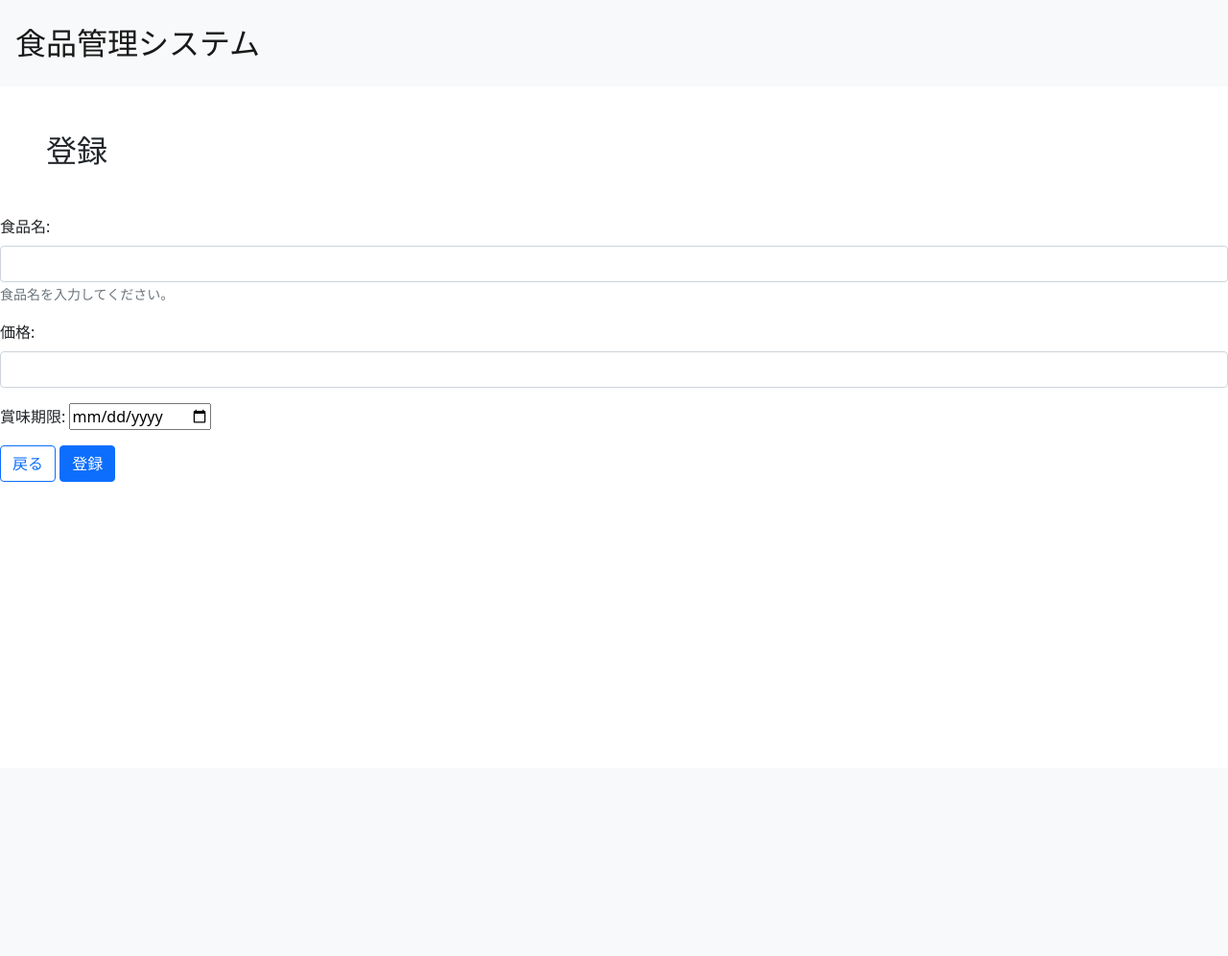
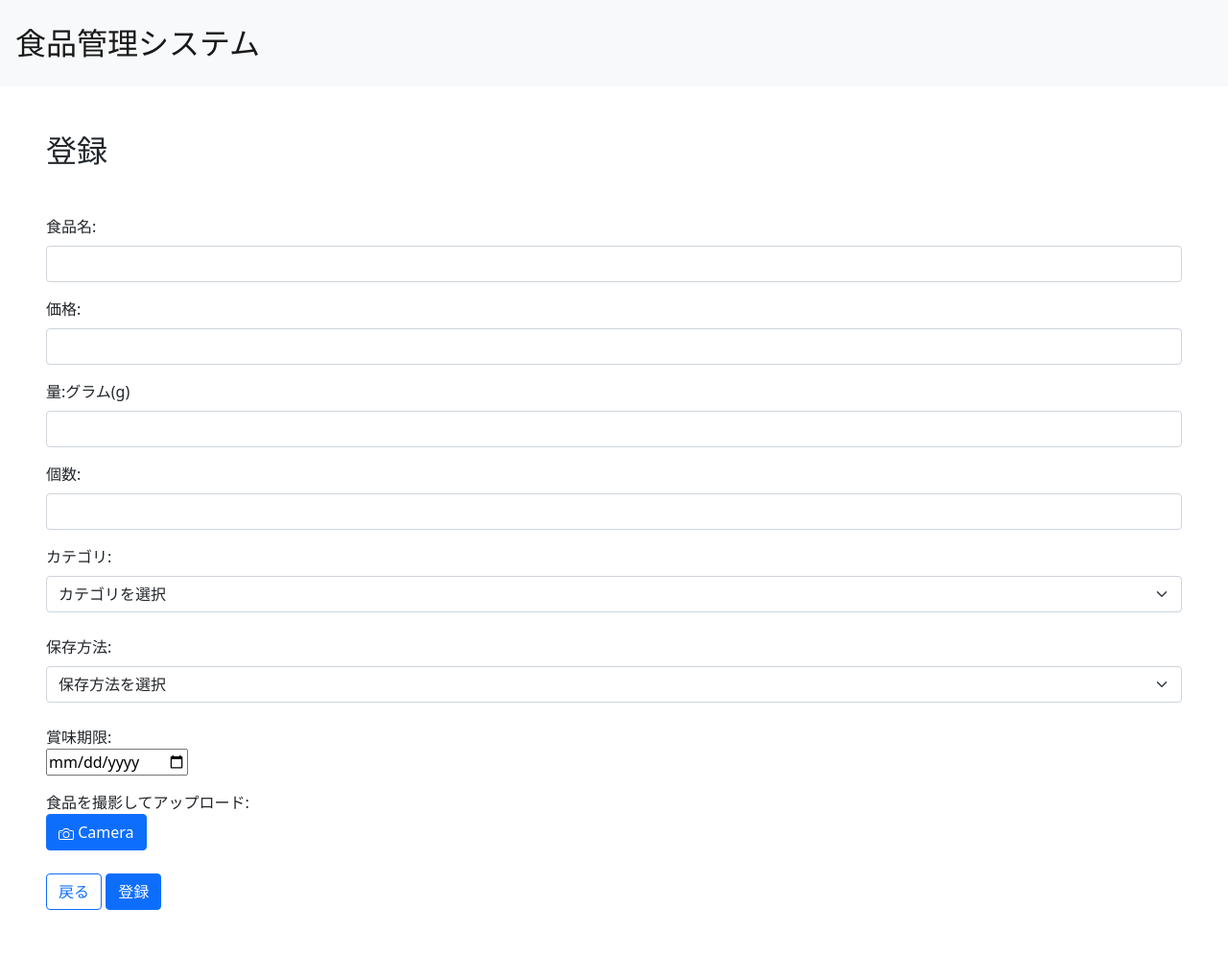
Before and after one commit to carlos-paniagua/app, a Flask app: page /create in a window 1280 px wide. Shown: the whole page at 96% size. Before the commit the page ends 502 px from the top, so only its background shows below. Run offline with Flask 3, Linux system fonts and the light colour scheme; some libraries are stand-ins or nearby versions.

Commit message:
カメラ撮影の準備

```diff
--- a/app.py
+++ b/app.py
@@ -6,7 +6,7 @@ from datetime import datetime, date
 
 app = Flask(__name__)
 app.config['SQLALCHEMY_DATABASE_URI'] = 'sqlite:///food.db' #データベースURI設定
-app.config['SQLALCHEMY_TRACK_MODIFICATIONS'] = False
+app.config['SQLALCHEMY_TRACK_MODIFICATIONS'] = True
 app.config['SQLALCHEMY_ECHO']=True
 db = SQLAlchemy(app)
 bootstrap = Bootstrap(app)
@@ -19,8 +19,9 @@ class Post(db.Model): #データベースのテーブル設定
     weight = db.Column(db.Integer)
     count = db.Column(db.Integer)
     due = db.Column(db.DateTime,nullable=False)
-    category = db.Column(db.String(30),nullable=False)
+    category = db.Column(db.String(30))
     save_type = db.Column(db.String(30))
+    # image_path = db.Column(db.String(200))
 
 @app.route('/', methods=['GET', 'POST'])
 def index():
@@ -40,9 +41,16 @@ def index():
         due = request.form.get("due")
         category = request.form.get("category")
         save_type = request.form.get("save_type")
+        # image = request.files('image')
+
+        # 画像を保存するパスを作成
+        image_path = 'static/images/' + image.filename
+
+        # 画像を指定のパスに保存
+        image.save(image_path)
 
         due = datetime.strptime(due,"%Y-%m-%d")
-        new_post = Post(food_name=food_name,cost=cost,due=due)
+        new_post = Post(food_name=food_name,cost=cost,weight=weight,count=count,due=due,category=category,save_type=save_type)#image_path=image_path
 
         db.session.add(new_post) #内容を追加
         db.session.commit() #反映
@@ -83,5 +91,9 @@ def update(id):
         return redirect("/")
 
 if __name__ == "__main__":
-    app.run(debug=False)
+    app.run(debug=True)
     app.run(host='0.0.0.0', port=5000)
+
+# from app import app,db
+# with app.app_context():
+#     db.create_all()
--- a/templates/base.html
+++ b/templates/base.html
@@ -6,9 +6,6 @@
     <meta name="description" content="">
     <meta name="viewport" content="width=device-width, initial-scale=1.0">
     <link rel="stylesheet" href="{{url_for('static', filename='css/bootstrap.min.css')}}">
-    <!-- <link rel="stylesheet" type="text/css" href="../bootstrap-datepicker-1.9.0-dist/css/bootstrap-datepicker.min.css">
-    <script type="text/javascript" src="../bootstrap-datepicker-1.9.0-dist/js/bootstrap-datepicker.min.js"></script>
-    <script type="text/javascript" src="../bootstrap-datepicker-1.9.0-dist/locales/bootstrap-datepicker.ja.min.js"></script> -->
     <title>ホーム</title>
     {% block head %}{% endblock %}
 </head>
--- a/templates/create.html
+++ b/templates/create.html
@@ -3,31 +3,59 @@
 
 {% block body %}
 <h2 class="m-5">登録</h2>
-<form class="m-5" action="/" method='POST'></form>
+<form class="m-5" action="/" method='POST'>
     <div class="form-group pb-3">
       <label for="food_name" class="form-label">食品名:</label>
-      <input type="text" class="form-control" name="food_name" aria-describedby="title-help">
-      <small id="title-help" class="form-text text-muted">食品名を入力してください。</small>
+      <input type="text" class="form-control" name="food_name">
     </div>
     <div class="form-group pb-3">
       <label for="cost" class="form-label">価格:</label>
       <input type="text"  class="form-control" name="cost">
     </div>
     <div class="form-group pb-3">
+      <label for="weight" class="form-label">量:グラム(g)</label>
+      <input type="text"  class="form-control" name="weight">
+    </div>
+    <div class="form-group pb-3">
+      <label for="count" class="form-label">個数:</label>
+      <input type="text"  class="form-control" name="count">
+    </div>
+    <label for="category" class="form-label">カテゴリ:</label>
+    <select class="form-select" aria-label="Default select example" name="category">
+      <option selected>カテゴリを選択</option>
+      <option value="野菜">野菜</option>
+      <option value="果実">果実</option>
+      <option value="肉類">肉類</option>
+      <option value="乳製品">乳製品</option>
+      <option value="その他">その他</option>
+    </select>
+    <br>
+    <label for="save_type" class="form-label">保存方法:</label>
+    <select class="form-select" aria-label="Default select example" name="save_type">
+      <option selected>保存方法を選択</option>
+      <option value="冷蔵">冷蔵</option>
+      <option value="冷凍">冷凍</option>
+      <option value="常温">常温</option>
+    </select>
+    <br>
+    <div class="form-group pb-3">
       <label for="due">賞味期限:</label>
+      <br>
       <input type="date" name="due" required>
     </div>
+
+    <label for="upload">食品を撮影してアップロード:</label>
+    <br>
+    <button id="upload" type="button" class="btn btn-primary" name="image" accept="image/*" capture="camera">
+      <svg xmlns="http://www.w3.org/2000/svg" width="16" height="16" fill="currentColor" class="bi bi-camera" viewBox="0 0 16 16">
+        <path d="M15 12a1 1 0 0 1-1 1H2a1 1 0 0 1-1-1V6a1 1 0 0 1 1-1h1.172a3 3 0 0 0 2.12-.879l.83-.828A1 1 0 0 1 6.827 3h2.344a1 1 0 0 1 .707.293l.828.828A3 3 0 0 0 12.828 5H14a1 1 0 0 1 1 1v6zM2 4a2 2 0 0 0-2 2v6a2 2 0 0 0 2 2h12a2 2 0 0 0 2-2V6a2 2 0 0 0-2-2h-1.172a2 2 0 0 1-1.414-.586l-.828-.828A2 2 0 0 0 9.172 2H6.828a2 2 0 0 0-1.414.586l-.828.828A2 2 0 0 1 3.172 4H2z"></path>
+        <path d="M8 11a2.5 2.5 0 1 1 0-5 2.5 2.5 0 0 1 0 5zm0 1a3.5 3.5 0 1 0 0-7 3.5 3.5 0 0 0 0 7zM3 6.5a.5.5 0 1 1-1 0 .5.5 0 0 1 1 0z"></path>
+      </svg>
+      Camera
+    </button>
+    <br>
+    <br>
     <a class="btn btn-outline-primary" href="/" role="button">戻る</a>
     <button type="submit" class="btn btn-primary">登録</button>
-
-    <!-- <label for="food_name">食品名</label><input type="text" name="food_name" > -->
-    <!-- <label for="cost">値段</label><input type="text" name="cost"> -->
-    <!-- <label for="weight">重さ</label><input type="text" name="weight">
-    <label for="count">個数</label><input type="text" name="count">  -->
-    <!-- <label for="due">期限</label><input type="date" name="due" required> -->
-    <!-- <label for="category">カテゴリー</label><input type="text" name="category">
-    <label for="save_type">保存方法</label><input type="text" name="save_type"> -->
-    <!-- <input type="file" name="example"><input type="submit" value="アップロード"> -->
-    <!-- <input type="submit" value="Create"> -->
 </form>
 {% endblock %}
--- a/templates/detail.html
+++ b/templates/detail.html
@@ -6,6 +6,10 @@
     <div class="card-body">
         <h2 class="card-title">{{ post.food_name }}</h2>
         <p>価格：{{ post.cost }}円</p>
+        <p>量：{{ post.weight }}g</p>
+        <p>個数：{{ post.count }}</p>
+        <p>カテゴリ：{{ post.category }}</p>
+        <p>保存方法：{{ post.save_type }}</p>
         <p>賞味期限：{{ post.due.date() }}</p>
         <div class="pt-2">
             <a class="btn btn-outline-success" href="/" role="button">Return</a>
```
Also changed, not shown: templates/update.html (+33 -17 lines), instance/food.db.
